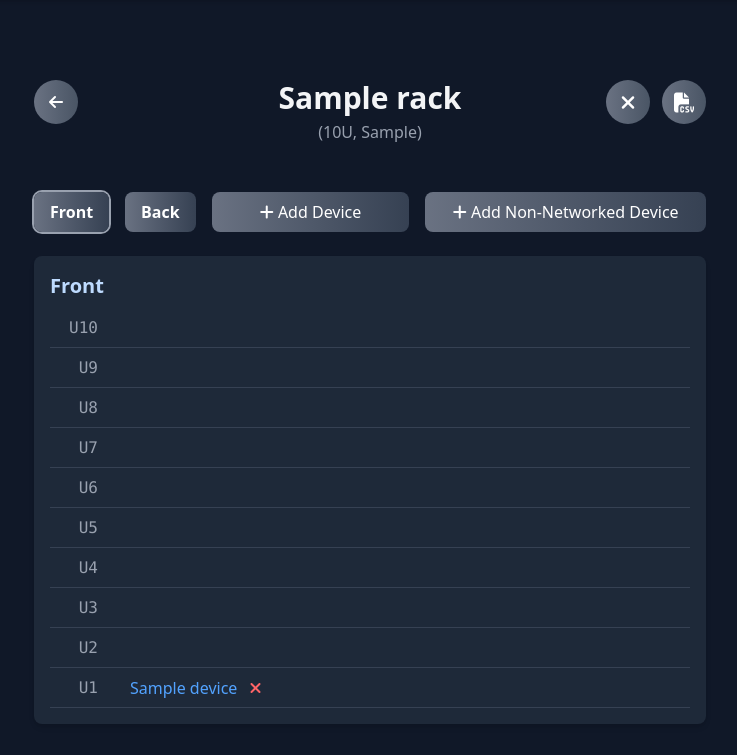
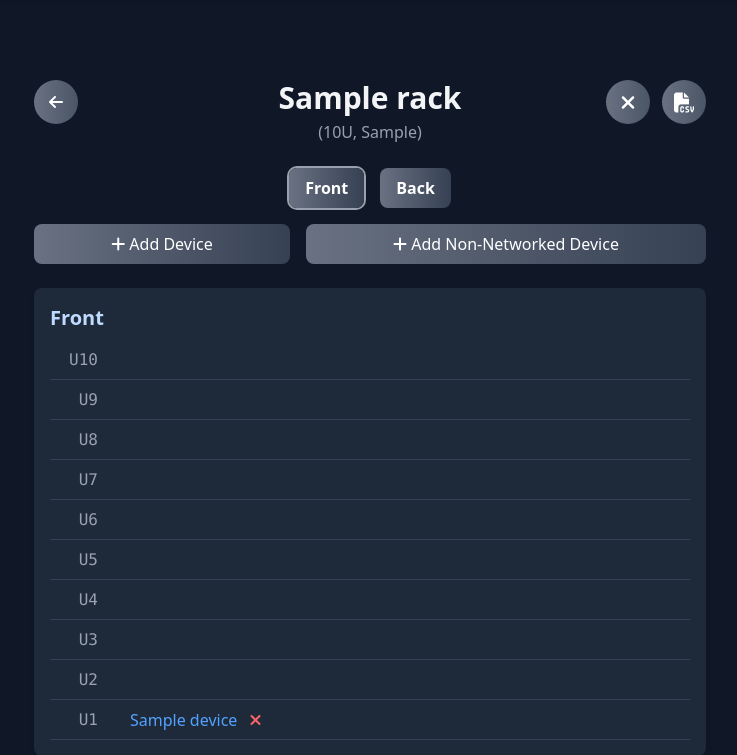
Before and after one commit to JDB-NET/ipam, a Flask app: page /rack/1 in a window 1280 px wide. Shown: the part 56-811 px from the top of the page, without its empty margins (270-1007 px from the left). Before the commit the page ends 780 px from the top, so only its background shows below. Run offline with Flask 3, Linux system fonts and the light colour scheme; a user stored in the database is signed in; data comes from the database, SQL or seed files in the repository; tables that the repository leaves empty hold one stand-in row (values such as "Sample post"); style sheets or scripts are compiled from the project's sources.

Commit message:
style: Changed formatting of buttons

```diff
--- a/templates/rack.html
+++ b/templates/rack.html
@@ -35,14 +35,14 @@
                 });
                 </script>
             </div>
-            <div class="flex justify-center gap-4 mb-6">
-            </div>
-            <div class="flex flex-col md:flex-row gap-4 mb-6 items-stretch">
-                <div class="flex gap-4 w-full flex-wrap justify-center md:justify-start">
+            <div class="flex flex-col gap-4 mb-6 items-stretch">
+                <div class="flex gap-4 w-full justify-center">
                     <a href="?side=front" id="front-btn" class="rack-side-btn px-4 py-2 rounded-lg text-white font-semibold bg-gradient-to-r from-gray-500 to-gray-700 hover:from-gray-600 hover:to-gray-800 {% if current_side == 'front' %}ring-2 ring-gray-400{% endif %}">Front</a>
                     <a href="?side=back" id="back-btn" class="rack-side-btn px-4 py-2 rounded-lg text-white font-semibold bg-gradient-to-r from-gray-500 to-gray-700 hover:from-gray-600 hover:to-gray-800 {% if current_side == 'back' %}ring-2 ring-gray-400{% endif %}">Back</a>
-                    <button id="show-add-device-form" type="button" class="flex-1 min-w-[12rem] max-w-[16rem] bg-gradient-to-r from-gray-500 to-gray-700 hover:from-gray-600 hover:to-gray-800 text-white px-4 py-2 rounded-lg flex-shrink-0 whitespace-nowrap mt-4 md:mt-0"> <i class="fas fa-plus"></i> Add Device</button>
-                    <button id="show-nonnet-form" type="button" class="flex-[1.5_1.5_0%] min-w-[16rem] max-w-[28rem] bg-gradient-to-r from-gray-500 to-gray-700 hover:from-gray-600 hover:to-gray-800 text-white px-4 py-2 rounded-lg flex-shrink-0 whitespace-nowrap mt-4 md:mt-0"> <i class="fas fa-plus"></i> Add Non-Networked Device</button>
+                </div>
+                <div class="flex flex-wrap gap-4 w-full justify-center">
+                    <button id="show-add-device-form" type="button" class="flex-1 min-w-[12rem] max-w-[16rem] bg-gradient-to-r from-gray-500 to-gray-700 hover:from-gray-600 hover:to-gray-800 text-white px-4 py-2 rounded-lg flex-shrink-0 whitespace-nowrap"> <i class="fas fa-plus"></i> Add Device</button>
+                    <button id="show-nonnet-form" type="button" class="flex-[1.5_1.5_0%] min-w-[16rem] max-w-[28rem] bg-gradient-to-r from-gray-500 to-gray-700 hover:from-gray-600 hover:to-gray-800 text-white px-4 py-2 rounded-lg flex-shrink-0 whitespace-nowrap"> <i class="fas fa-plus"></i> Add Non-Networked Device</button>
                 </div>
             </div>
             <form id="add-device-form" action="/rack/{{ rack.id }}/add_device" method="POST" class="hidden mb-6 bg-gray-800 rounded-lg p-4">
```
